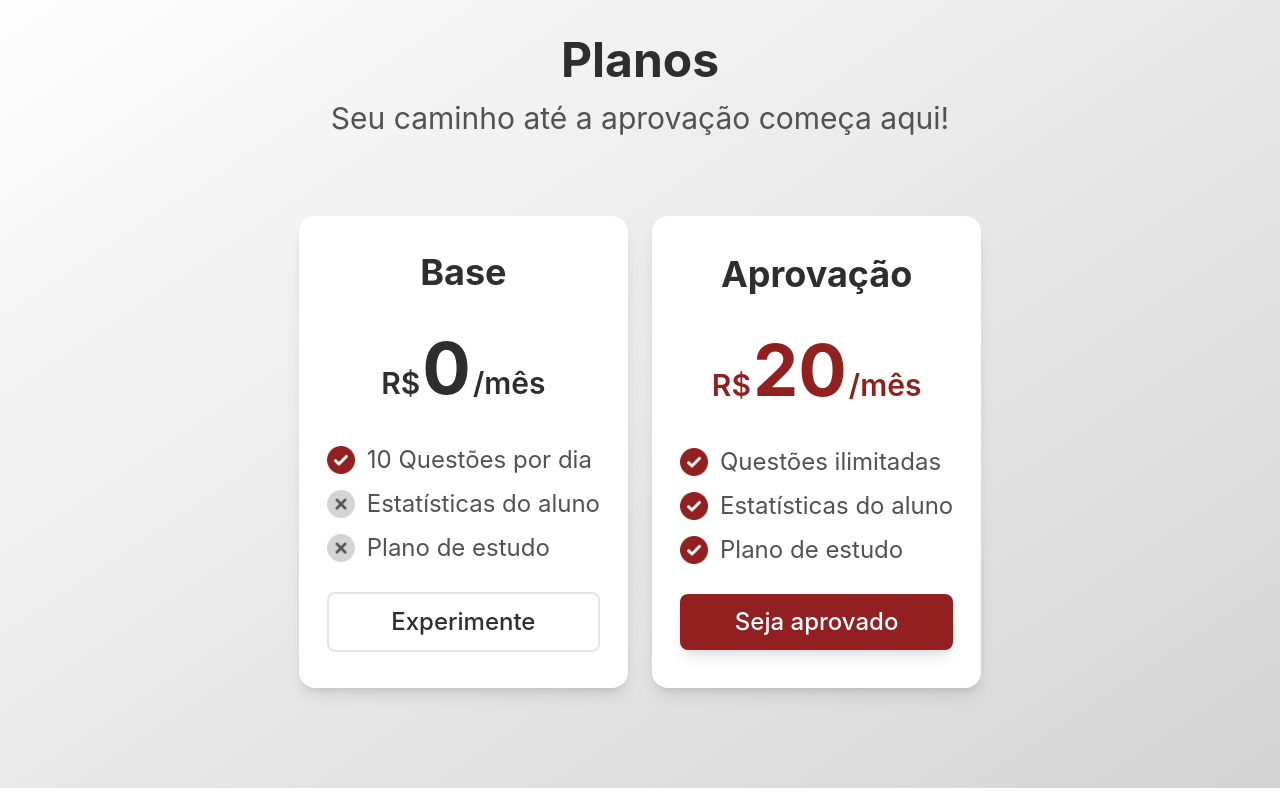
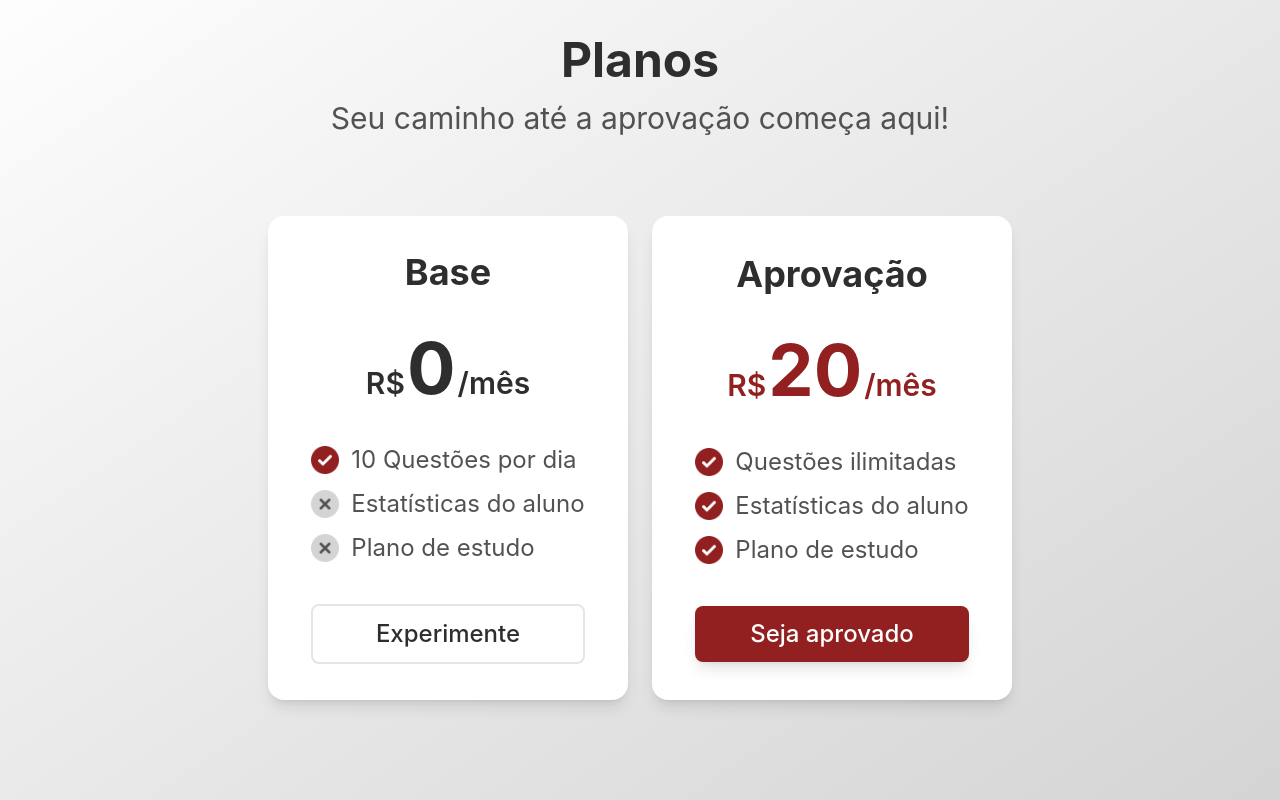
Before and after one commit to OLuizFernando/estudafatec.com, a Next.js app: page / in a window 1280 px wide. Shown: the part 2622-3422 px from the top of the page. Built offline with nearby package versions, Linux system fonts and the light colour scheme; a web font is replaced by a local one.

Commit message:
refactor `PlansSection` and change some widths

```diff
--- a/components/PlansSection/index.js
+++ b/components/PlansSection/index.js
@@ -1,87 +1,90 @@
 function PlansSection() {
+  const plans = [
+    {
+      id: 0,
+      name: "Base",
+      price: "0",
+      priceColor: "text-[#2e2e2e]",
+      button: {
+        text: "Experimente",
+        style:
+          "text-[#2e2e2e] bg-white hover:bg-neutral-200 border-2 border-neutral-200 focus:ring-neutral-100",
+        href: "/register",
+      },
+      features: [
+        { id: 0, text: "10 Questões por dia", icon: "/icons/check.png" },
+        { id: 1, text: "Estatísticas do aluno", icon: "/icons/x.png" },
+        { id: 2, text: "Plano de estudo", icon: "/icons/x.png" },
+      ],
+    },
+    {
+      id: 1,
+      name: "Aprovação",
+      price: "20",
+      priceColor: "text-[#922020]",
+      button: {
+        text: "Seja aprovado",
+        style:
+          "text-white bg-[#922020] hover:bg-red-900 shadow-lg focus:ring-red-300",
+        href: "/payment",
+      },
+      features: [
+        { id: 0, text: "Questões ilimitadas", icon: "/icons/check.png" },
+        { id: 1, text: "Estatísticas do aluno", icon: "/icons/check.png" },
+        { id: 2, text: "Plano de estudo", icon: "/icons/check.png" },
+      ],
+    },
+  ];
+
   return (
-    <>
     <div
       id="planos"
       className="flex justify-center bg-gradient-to-br from-white to-neutral-300 w-full text-[#2e2e2e]"
     >
-        <div className="flex flex-col items-center max-w-screen-xl md:mx-20 px-5 py-15 md:py-25 md:pt-auto">
+      <div className="flex flex-col items-center max-w-screen-xl md:mx-20 px-5 py-15 md:py-25 md:pt-auto md:w-full">
         <h2 className="text-4xl md:text-5xl font-bold text-center mb-4">
           Planos
         </h2>
         <p className="text-2xl md:text-3xl text-center mb-15 md:mb-20 text-neutral-600">
           Seu caminho até a aprovação começa aqui!
         </p>
-          <div className="flex flex-col md:flex-row text-center w-full">
-            {/* BASE */}
-            <div className="flex flex-col h-full justify-center items-center md:px-7 mb-10 md:mb-auto mx-3 flex-1 rounded-2xl shadow-lg bg-white p-9">
-              <h3 className="text-3xl md:text-4xl font-bold">Base</h3>
-              <h4 className="text-2xl md:text-3xl font-semibold my-10">
-                R$
-                <span className="text-6xl md:text-7xl font-bold mx-0.5">0</span>
-                /mês
-              </h4>
-              <div className="flex flex-col">
-                <ul className="text-xl md:text-2xl text-neutral-600 text-start mb-7">
-                  <li className="flex items-center mb-3">
-                    <img className="size-7 me-3" src="/icons/check.png" />
-                    10 Questões por dia
-                  </li>
-                  <li className="flex items-center mb-3">
-                    <img className="size-7 me-3" src="/icons/x.png" />
-                    Estatísticas do aluno
-                  </li>
-                  <li className="flex items-center">
-                    <img className="size-7 me-3" src="/icons/x.png" />
-                    Plano de estudo
-                  </li>
-                </ul>
-                <a
-                  href="#"
-                  className="text-[#2e2e2e] bg-white hover:bg-neutral-200 border-2 border-neutral-200 focus:ring-4 focus:outline-none focus:ring-neutral-100 font-medium text-xl md:text-2xl rounded-lg py-3 text-center"
+        <div className="flex flex-col md:flex-row text-center w-full md:w-2xl lg:w-3xl">
+          {plans.map((plan) => (
+            <div
+              key={plan.id}
+              className="flex flex-col h-full justify-center items-center md:px-7 mb-10 md:mb-auto mx-3 flex-1 rounded-2xl shadow-lg bg-white p-9"
             >
-                  Experimente
-                </a>
-              </div>
-            </div>
-
-            {/* APROVAÇÃO */}
-            <div className="flex flex-col h-full justify-center items-center md:px-7 mb-10 md:mb-auto mx-3 flex-1 rounded-2xl shadow-lg bg-white p-9">
-              <h3 className="text-3xl md:text-4xl font-bold">Aprovação</h3>
-              <h4 className="text-2xl md:text-3xl font-semibold my-10 text-[#922020]">
+              <h3 className="text-3xl md:text-4xl font-bold">{plan.name}</h3>
+              <h4
+                className={`text-2xl md:text-3xl font-semibold my-10 ${plan.priceColor}`}
+              >
                 R$
                 <span className="text-6xl md:text-7xl font-bold mx-0.5">
-                  20
+                  {plan.price}
                 </span>
                 /mês
               </h4>
               <div className="flex flex-col">
                 <ul className="text-xl md:text-2xl text-neutral-600 text-start mb-7">
-                  <li className="flex items-center mb-3">
-                    <img className="size-7 me-3" src="/icons/check.png" />
-                    Questões ilimitadas
+                  {plan.features.map((feature) => (
+                    <li key={feature.id} className="flex items-center mb-3">
+                      <img className="size-7 me-3" src={feature.icon} />
+                      {feature.text}
                     </li>
-                  <li className="flex items-center mb-3">
-                    <img className="size-7 me-3" src="/icons/check.png" />
-                    Estatísticas do aluno
-                  </li>
-                  <li className="flex items-center">
-                    <img className="size-7 me-3" src="/icons/check.png" />
-                    Plano de estudo
-                  </li>
+                  ))}
                 </ul>
                 <a
-                  href="#"
-                  className="text-white bg-[#922020] hover:bg-red-900 shadow-lg focus:ring-4 focus:outline-none focus:ring-red-300 font-medium text-xl md:text-2xl rounded-lg py-3 text-center"
+                  href={plan.button.href}
+                  className={`${plan.button.style} focus:ring-4 focus:outline-none font-medium text-xl md:text-2xl rounded-lg py-3 text-center`}
                 >
-                  Seja aprovado
+                  {plan.button.text}
                 </a>
               </div>
             </div>
+          ))}
         </div>
       </div>
     </div>
-    </>
   );
 }
 
```
Lines whose indentation alone changed are shown as unchanged.
